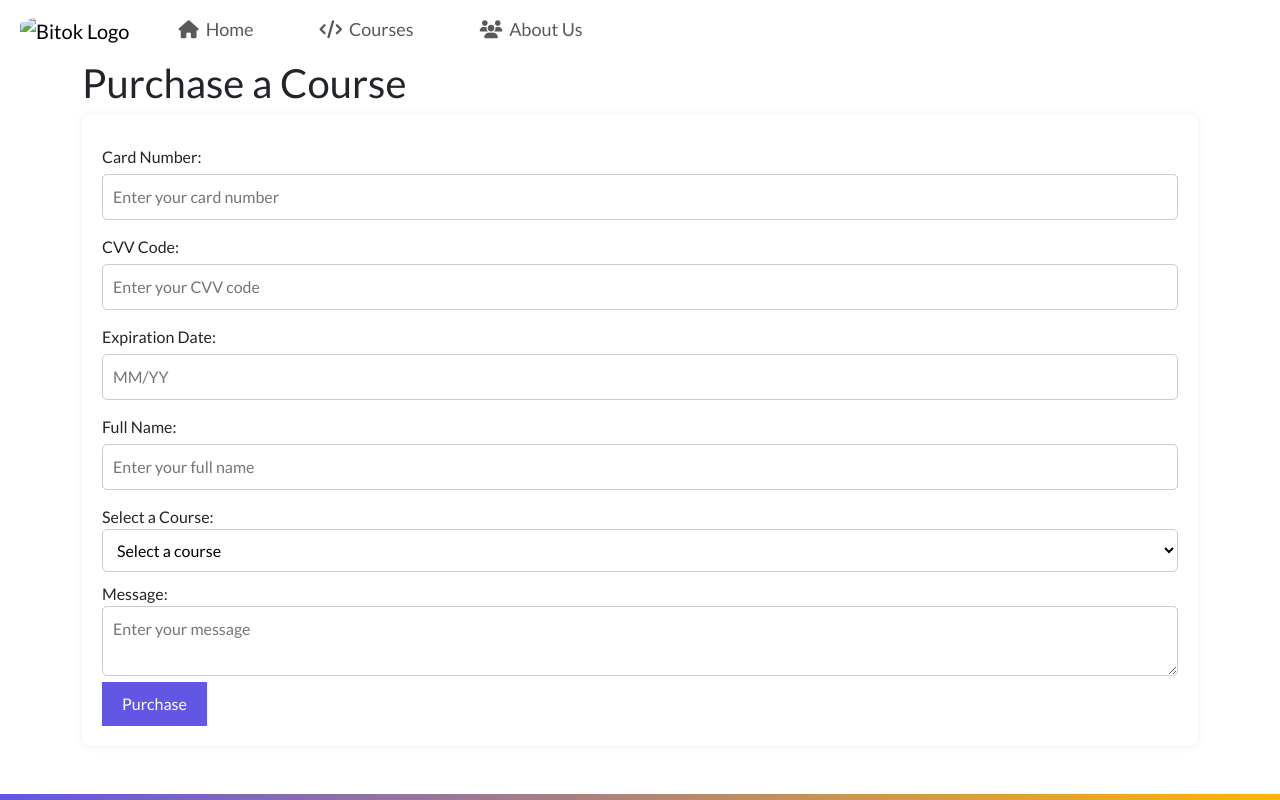
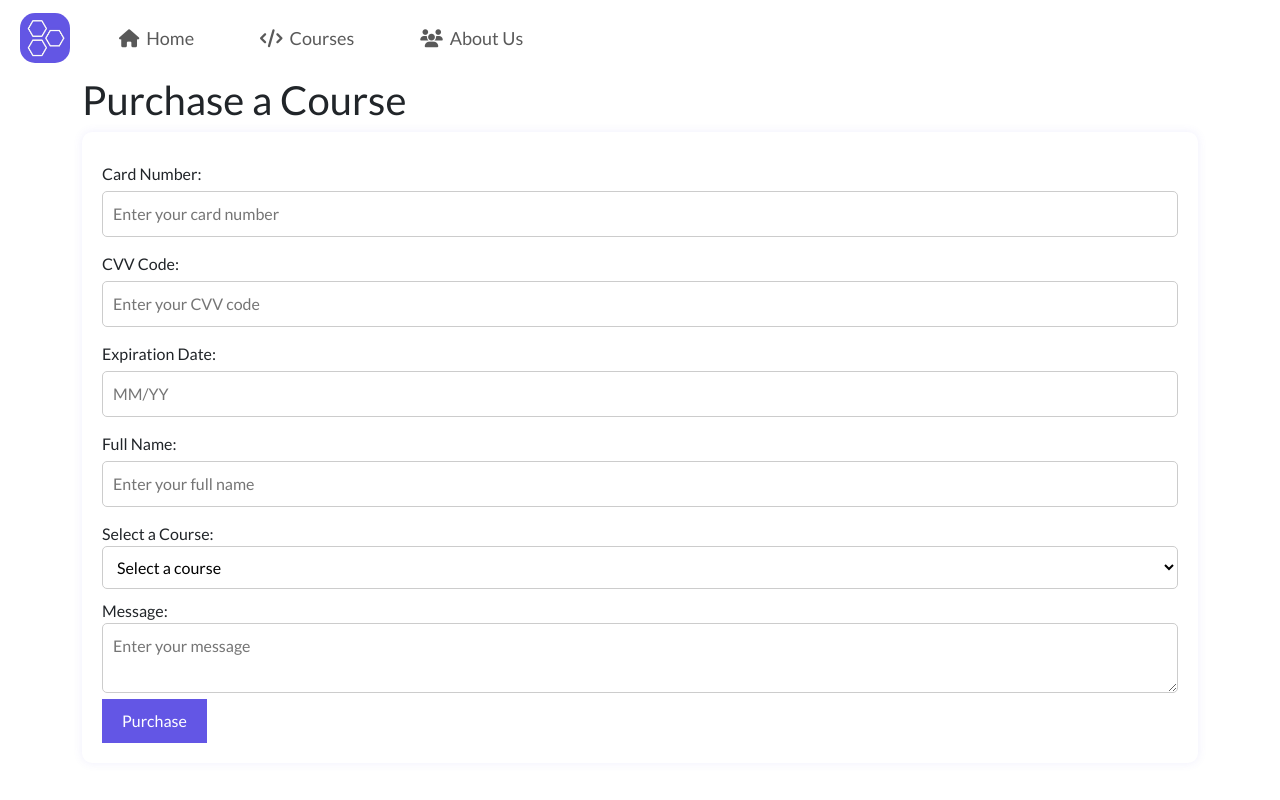
Before and after one commit to DiasGuitar/Bitok, a plain HTML site: page purchase.html in a window 1280 px wide. Shown: the top 800 px of the page. Drawn offline with nearby package versions, Linux system fonts and the light colour scheme; the site is published under a folder, as on GitHub Pages, so addresses that start at the root find nothing.

Commit message:
Update purchase.html

```diff
--- a/purchase.html
+++ b/purchase.html
@@ -15,7 +15,7 @@
         <div class="row">
             <nav class="navbar navbar-expand-lg navbar-light bg-white">
                 <a class="navbar-brand" href="index.html" id="logo">
-                    <img src="/img/logo.png" alt="Bitok Logo" width="50" height="50" style="border-radius: 30%;">
+                    <img src="img/logo.png" alt="Bitok Logo" width="50" height="50" style="border-radius: 30%;">
                 </a>
                 <button class="navbar-toggler" type="button" data-bs-toggle="collapse" data-bs-target="#navbarNav" aria-controls="navbarNav" aria-expanded="false" aria-label="Toggle navigation">
                     <span class="navbar-toggler-icon"></span>
```
